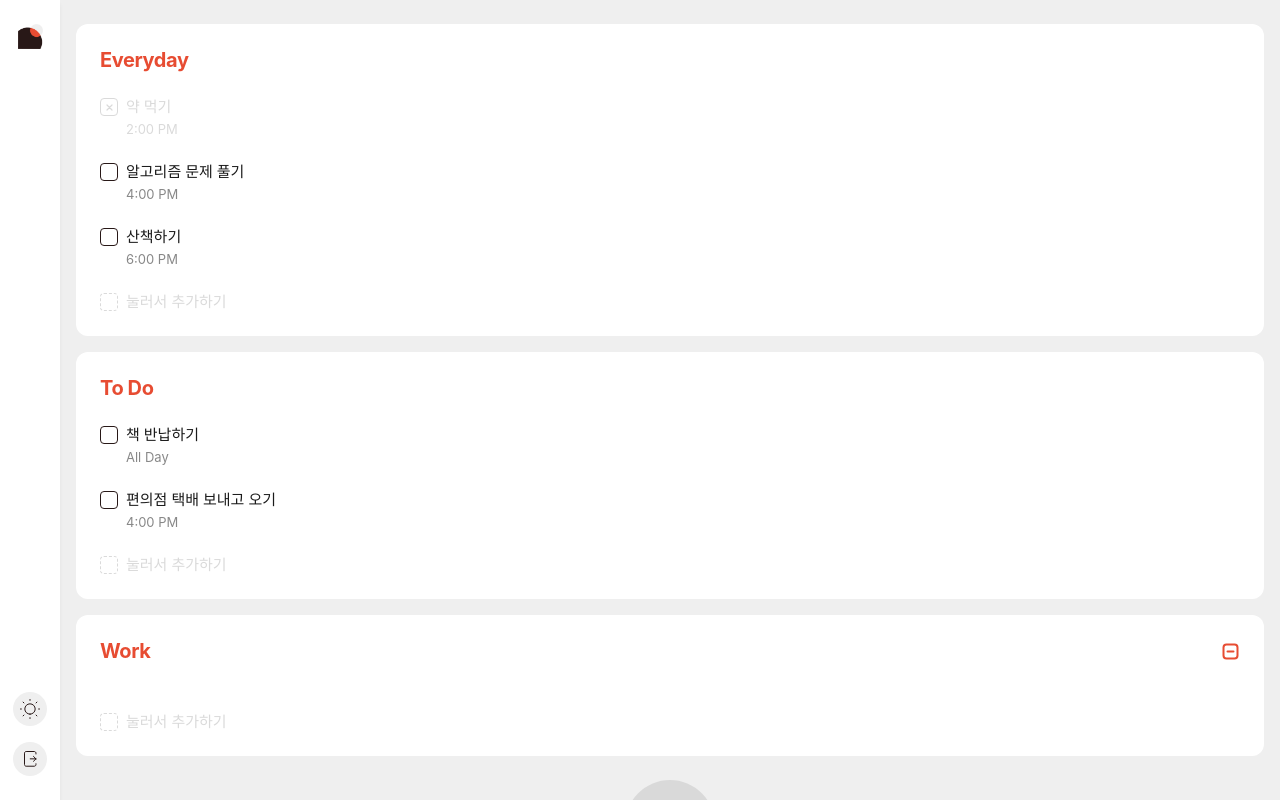
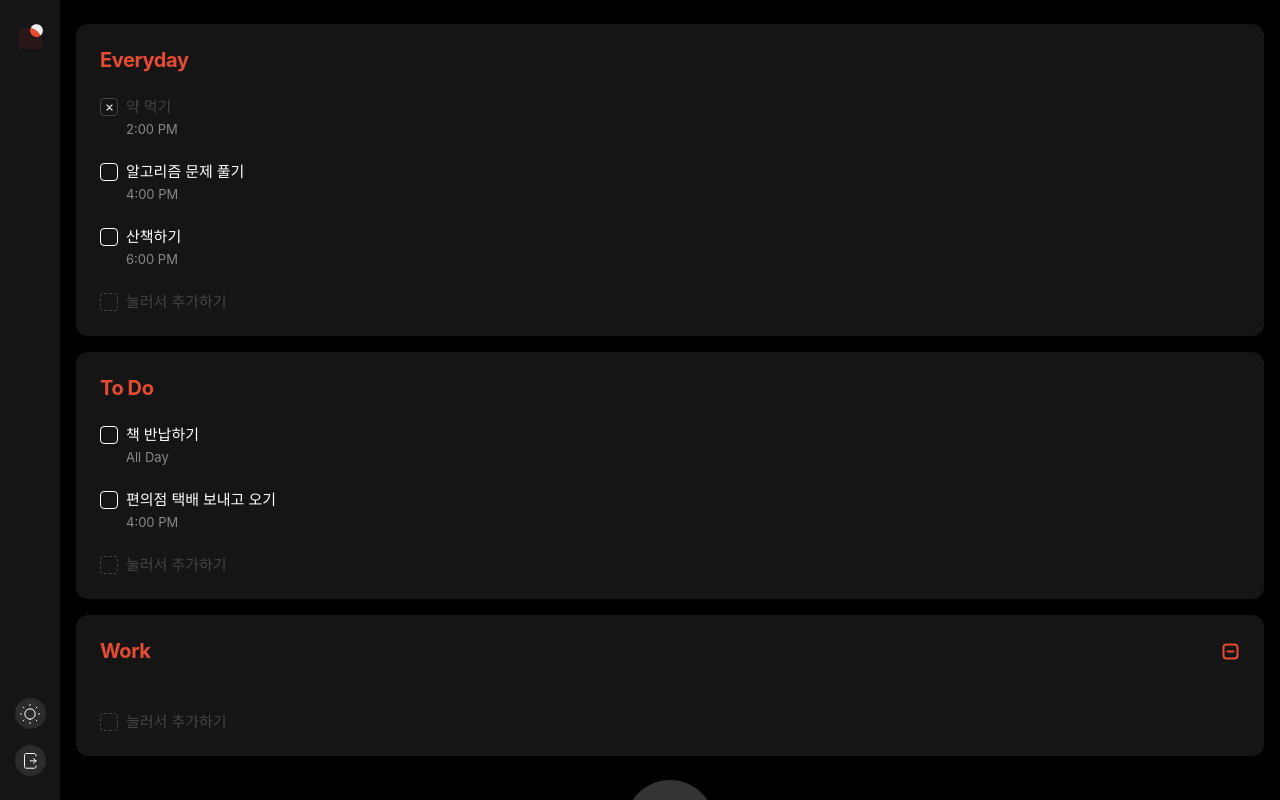
Before and after one commit to soprue/vanilla-reminder, a website built with webpack: page src/index.html in a window 1280 px wide. Both pictures are taken after a click on the element 30 px from the left and 709 px from the top of the page. Built offline with nearby package versions, Linux system fonts and the light colour scheme.

Commit message:
feat: 다크모드 디자인 스펙 적용 및 사이드바 버튼 스타일 최적화

```diff
--- a/src/styles/style.css
+++ b/src/styles/style.css
@@ -15,6 +15,7 @@
   --color-icon-brown: #281817;
   --color-plus-bg: #d9d9d9;
   --color-plus-icon: #a5a5a5;
+  --color-icon-bg: #efefef; /* 라이트모드 기본 배경색 */
 
   /* 2. Typography */
   --font-size-xs: 12px;
@@ -52,6 +53,21 @@
   --sidebar-width: 60px;
   --card-max-width: 340px;
   --plus-btn-size: 90px;
+}
+
+/* 다크모드 색상 정의 */
+.dark-mode {
+  --color-bg: #000000;
+  --color-white: #151515;
+  --color-primary: #e74c32;
+  --color-black: #ffffff;
+  --color-gray-dark: #efefef;
+  --color-gray-medium: #888888;
+  --color-gray-light: #454545;
+  --color-icon-brown: #ffffff;
+  --color-plus-bg: #343434;
+  --color-plus-icon: #272727;
+  --color-icon-bg: #2c2c2c; /* 다크모드 버튼 배경색 */
 }
 
 /* ==========================================
@@ -217,15 +233,15 @@ body {
   line-height: 1.4;
 }
 
+.text-done {
+  color: var(--color-gray-light);
+}
+
 .text-time {
   font-weight: 400;
   font-size: var(--font-size-sm);
   color: var(--color-gray-medium);
   margin-top: var(--spacing-xs);
-}
-
-.text-done {
-  color: var(--color-gray-light);
 }
 
 /* 추가 모드 인풋 스타일 매칭 */
@@ -294,9 +310,9 @@ body {
 }
 
 .icon-circle {
-  width: 34px;
-  height: 34px;
-  background: var(--color-bg);
+  width: 31px;
+  height: 31px;
+  background: var(--color-icon-bg);
   border-radius: var(--radius-full);
   display: flex;
   justify-content: center;
@@ -307,6 +323,10 @@ body {
 
 .icon-circle:hover {
   background: var(--color-gray-light);
+}
+
+.dark-mode .icon-circle img {
+  filter: brightness(0) invert(1);
 }
 
 /* ==========================================
```
